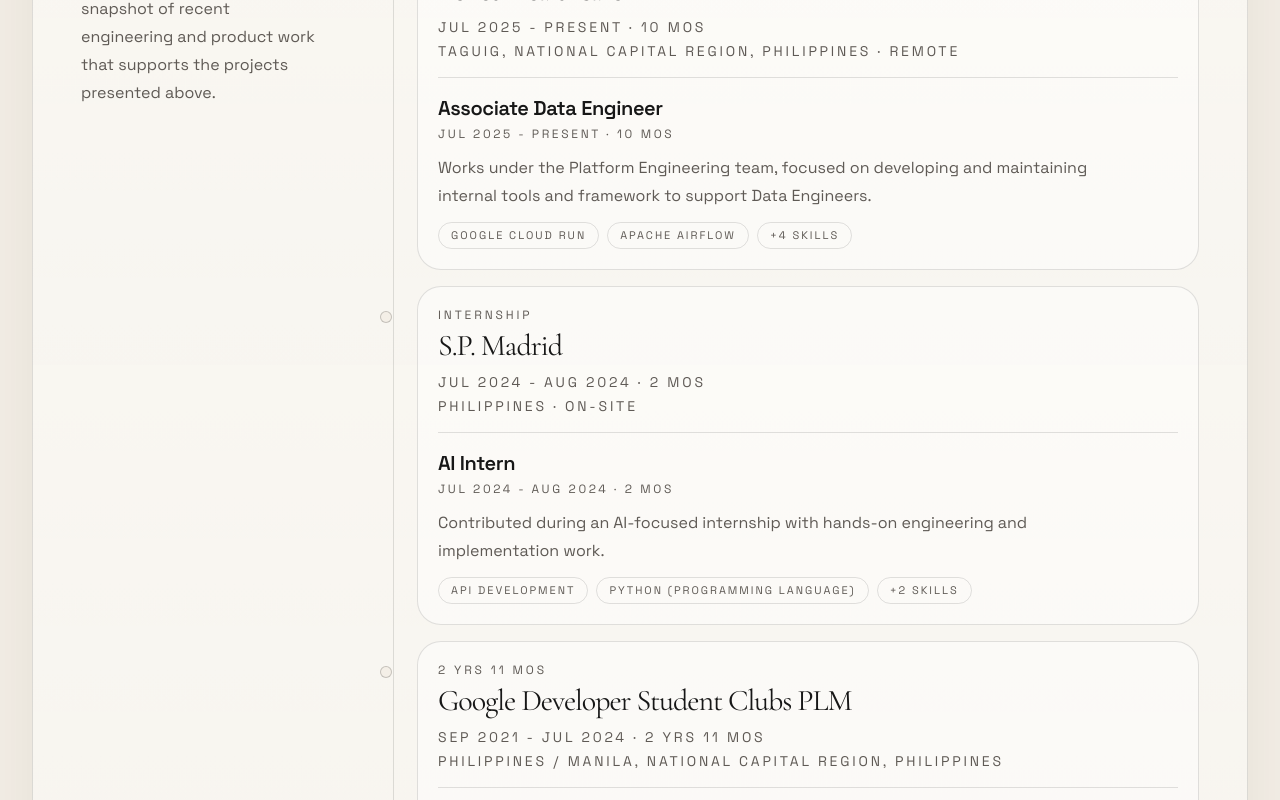
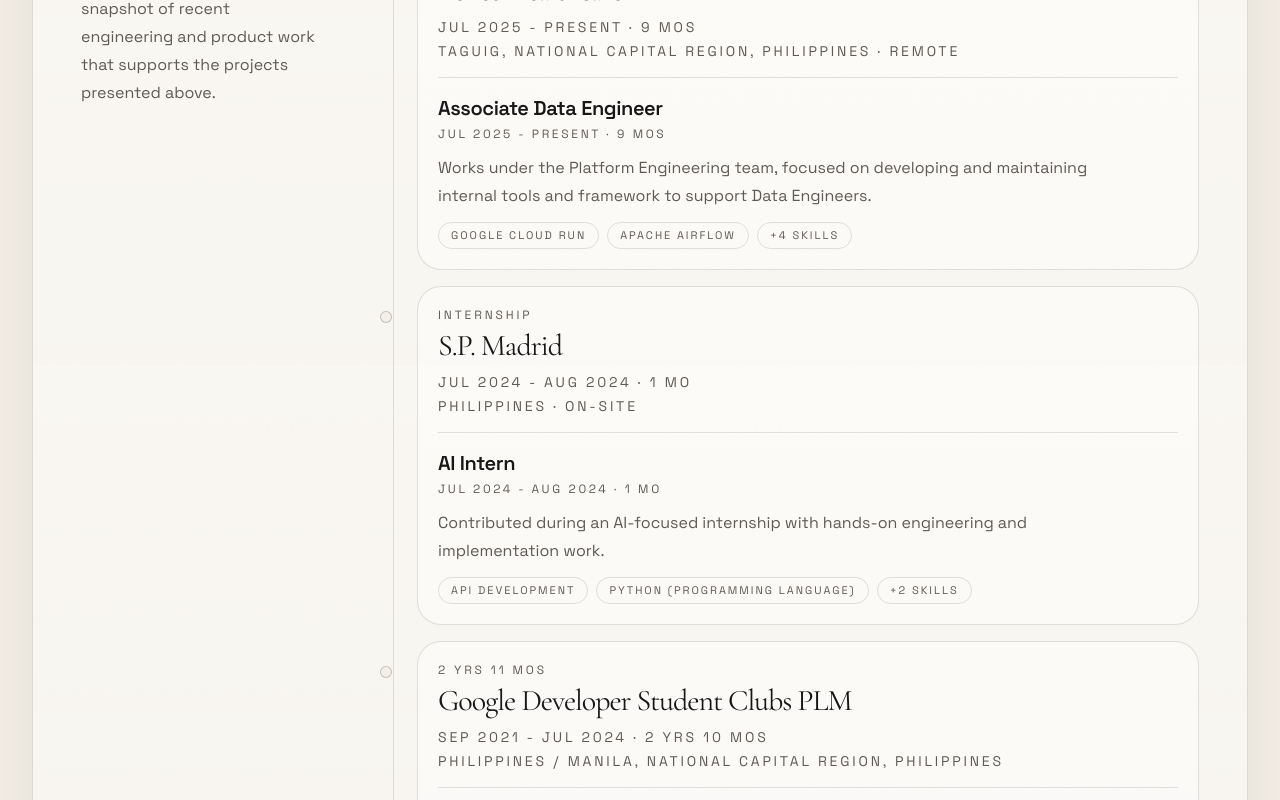
Before and after one commit to amyr11/my-portfolio, a Next.js app: page / in a window 1280 px wide. Shown: the part 1880-2680 px from the top of the page. Built offline with nearby package versions, Linux system fonts and the light colour scheme.

Commit message:
auto calculate duration in experience

```diff
--- a/src/app/page.tsx
+++ b/src/app/page.tsx
@@ -2,6 +2,53 @@
 
 import { useState } from "react";
 import HeroTypewriter from "./hero-typewriter";
+
+function calculateDuration(
+  startDate: string,
+  endDate: string | null = null,
+): string {
+  const monthMap: { [key: string]: number } = {
+    jan: 0,
+    feb: 1,
+    mar: 2,
+    apr: 3,
+    may: 4,
+    jun: 5,
+    jul: 6,
+    aug: 7,
+    sep: 8,
+    oct: 9,
+    nov: 10,
+    dec: 11,
+  };
+
+  const parseDate = (dateStr: string) => {
+    const parts = dateStr.toLowerCase().trim().split(" ");
+    const month = monthMap[parts[0].slice(0, 3)];
+    const year = parseInt(parts[1]);
+    return { month, year };
+  };
+
+  const start = parseDate(startDate);
+  let end = endDate && endDate !== "Present" ? parseDate(endDate) : null;
+
+  if (!end) {
+    const today = new Date();
+    end = { month: today.getMonth(), year: today.getFullYear() };
+  }
+
+  let totalMonths = (end.year - start.year) * 12 + (end.month - start.month);
+  const years = Math.floor(totalMonths / 12);
+  const months = totalMonths % 12;
+
+  let duration = "";
+  if (years > 0) duration += `${years} yr${years > 1 ? "s" : ""} `;
+  if (months > 0) duration += `${months} mo${months > 1 ? "s" : ""}`;
+  if (!duration) duration = "< 1 mo";
+
+  const endDateStr = endDate === "Present" ? "Present" : endDate;
+  return `${startDate} - ${endDateStr} · ${duration.trim()}`;
+}
 
 const navigation = [
   { href: "#intro", label: "Intro" },
@@ -111,12 +158,14 @@
   {
     company: "Tenet Healthcare",
     companyMeta: "Full-time",
-    totalDuration: "Jul 2025 - Present · 10 mos",
+    startDate: "Jul 2025",
+    endDate: "Present",
     location: "Taguig, National Capital Region, Philippines · Remote",
     roles: [
       {
         title: "Associate Data Engineer",
-        period: "Jul 2025 - Present · 10 mos",
+        startDate: "Jul 2025",
+        endDate: "Present",
         summary:
           "Works under the Platform Engineering team, focused on developing and maintaining internal tools and framework to support Data Engineers.",
         skills: ["Google Cloud Run", "Apache Airflow", "+4 skills"],
@@ -126,12 +175,14 @@
   {
     company: "S.P. Madrid",
     companyMeta: "Internship",
-    totalDuration: "Jul 2024 - Aug 2024 · 2 mos",
+    startDate: "Jul 2024",
+    endDate: "Aug 2024",
     location: "Philippines · On-site",
     roles: [
       {
         title: "AI Intern",
-        period: "Jul 2024 - Aug 2024 · 2 mos",
+        startDate: "Jul 2024",
+        endDate: "Aug 2024",
         summary:
           "Contributed during an AI-focused internship with hands-on engineering and implementation work.",
         skills: [
@@ -145,26 +196,30 @@
   {
     company: "Google Developer Student Clubs PLM",
     companyMeta: "2 yrs 11 mos",
-    totalDuration: "Sep 2021 - Jul 2024 · 2 yrs 11 mos",
+    startDate: "Sep 2021",
+    endDate: "Jul 2024",
     location: "Philippines / Manila, National Capital Region, Philippines",
     roles: [
       {
         title: "Mobile Development Lead",
-        period: "Sep 2023 - Jul 2024 · 11 mos",
+        startDate: "Sep 2023",
+        endDate: "Jul 2024",
         summary:
           "Led mobile development initiatives within the student developer community and helped guide project direction for the team.",
         skills: ["Flutter", "Mobile Develop", "+1 skill"],
       },
       {
         title: "Chief Technology Officer",
-        period: "Aug 2022 - Oct 2023 · 1 yr 3 mos",
+        startDate: "Aug 2022",
+        endDate: "Oct 2023",
         summary:
           "Oversaw technical direction and contributed across engineering leadership, product thinking, and team execution.",
         skills: ["Computer Science", "Full-Stack Development"],
       },
       {
         title: "Mobile Application Development Volunteer",
-        period: "Sep 2021 - Aug 2022 · 1 yr",
+        startDate: "Sep 2021",
+        endDate: "Aug 2022",
         summary:
           "Started out contributing to mobile application development efforts as a volunteer in the organization.",
         skills: [],
@@ -486,7 +541,7 @@
                         {item.company}
                       </h2>
                       <p className="mt-2 text-sm uppercase tracking-[0.2em] text-[var(--color-muted)]">
-                        {item.totalDuration}
+                        {calculateDuration(item.startDate, item.endDate)}
                       </p>
                       <p className="mt-1 text-sm uppercase tracking-[0.2em] text-[var(--color-muted)]">
                         {item.location}
@@ -510,7 +565,7 @@
                               {role.title}
                             </h3>
                             <p className="mt-1 text-xs uppercase tracking-[0.22em] text-[var(--color-muted)]">
-                              {role.period}
+                              {calculateDuration(role.startDate, role.endDate)}
                             </p>
                           </div>
                         </div>
```
